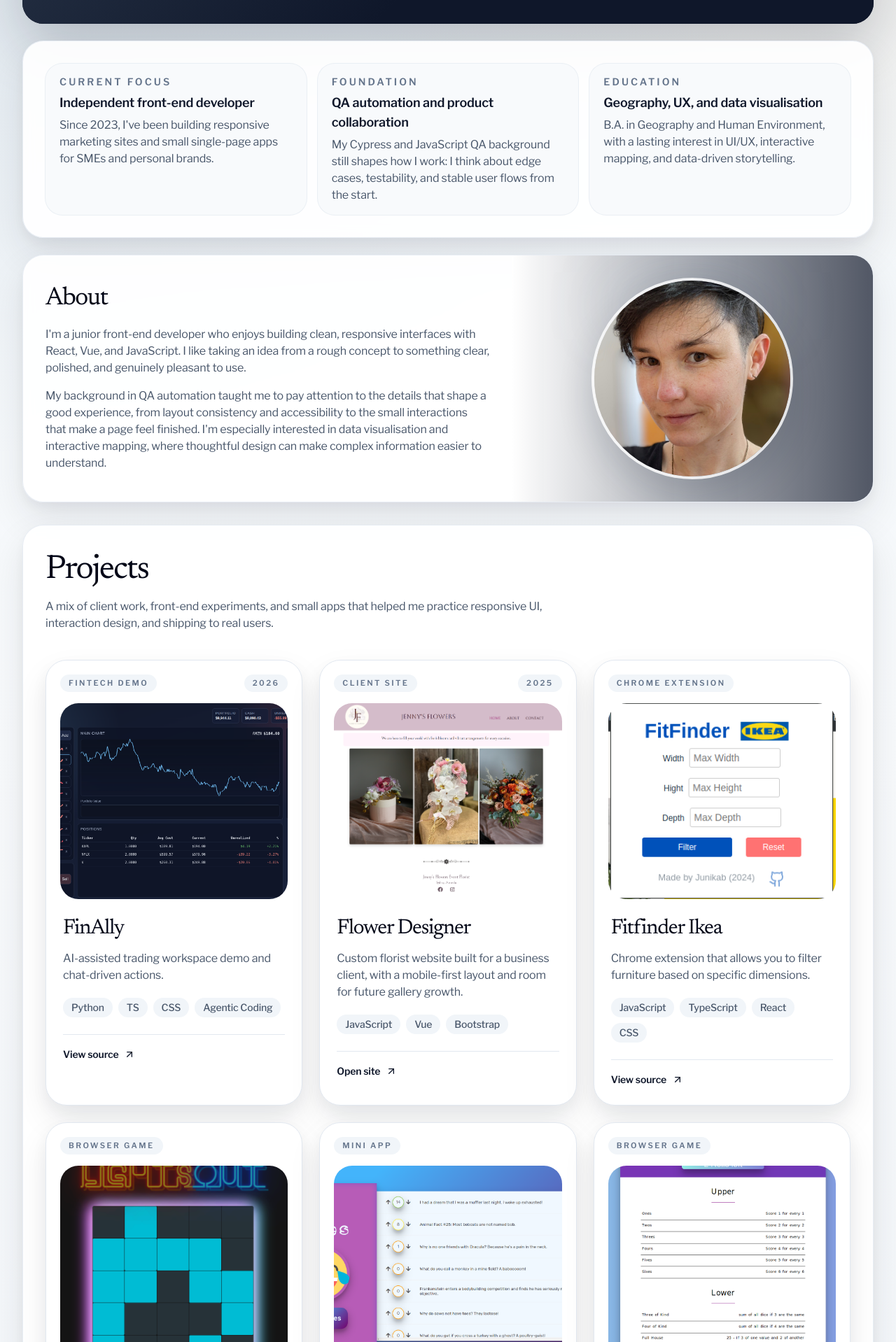
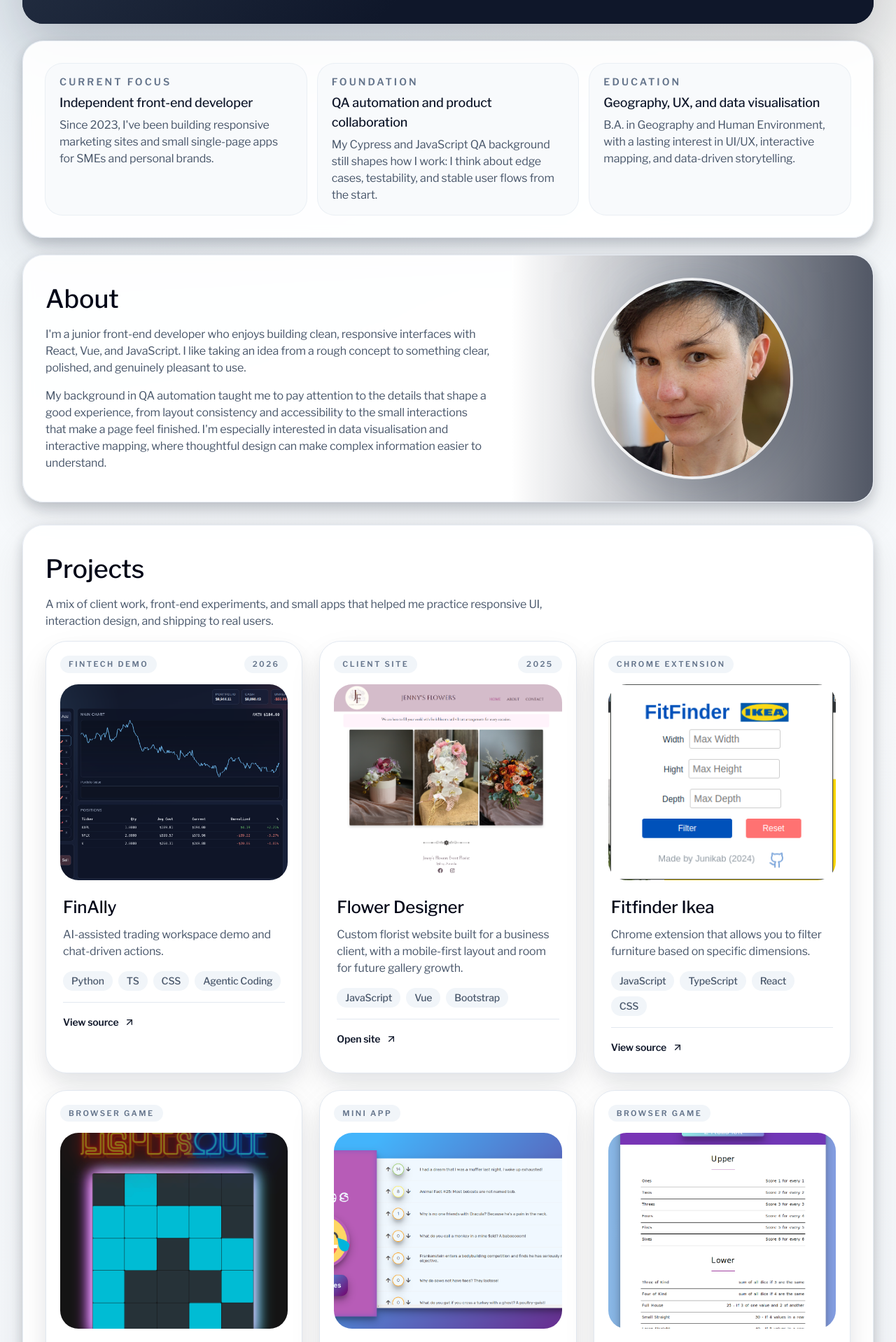
Before and after one commit to Junikab/portfolio, a React (Create React App) app: page / in a window 1280 px wide. Shown: the part 562-2480 px from the top of the page at 70% size. Built offline with nearby package versions, Linux system fonts and the light colour scheme.

Commit message:
refactor layout components and styles for improved consistency and presentation

```diff
--- a/src/components/layout/Experience.js
+++ b/src/components/layout/Experience.js
@@ -26,7 +26,6 @@ function Experience() {
     return (
         <SectionCard>
             <div className="flex flex-col px-6 py-6 sm:px-8 sm:py-8">
-                {/* <h2 className="section-heading">Experience</h2> */}
                 <div className="mt-auto grid gap-4 lg:grid-cols-3">
                     {experienceHighlights.map((item) => (
                         <article
@@ -36,7 +35,7 @@ function Experience() {
                             <p className="text-sm font-semibold uppercase tracking-[0.22em] text-slate-500">
                                 {item.title}
                             </p>
-                            <h3 className="mt-1.5 text-lg font-semibold text-slate-900">
+                            <h3 className="mt-1.5 text-lg font-medium text-slate-900">
                                 {item.heading}
                             </h3>
                             <p className="section-copy mt-1.5">{item.copy}</p>
--- a/src/components/layout/Footer.js
+++ b/src/components/layout/Footer.js
@@ -13,7 +13,7 @@ function Footer() {
             />
             <div className="relative grid grid-cols-1 gap-8 md:grid-cols-3">
                 <div>
-                    <h2 className="font-display text-3xl text-white">
+                    <h2 className="text-3xl font-medium text-white">
                         Building for clarity
                     </h2>
                     <p className="mt-4 text-base leading-7 text-slate-300">
@@ -24,7 +24,7 @@ function Footer() {
                 </div>
 
                 <div>
-                    <h2 className="font-display text-3xl text-white">
+                    <h2 className="text-3xl font-medium text-white">
                         Built with
                     </h2>
                     <ul className="mt-4 space-y-3 text-base leading-7 text-slate-300">
--- a/src/components/layout/Header.js
+++ b/src/components/layout/Header.js
@@ -35,8 +35,8 @@ function HeaderLogo({ Logo, className = "" }) {
 function Header() {
     return (
         <header>
-            <div className="mt-2 text-center lg:text-left">
-                <h1 className="font-display text-[2.75rem] leading-none text-white sm:text-5xl lg:text-[3.4rem]">
+            <div className="text-center lg:text-left">
+                <h1 className="text-[2.75rem] font-medium leading-none text-white sm:text-5xl lg:text-[3.4rem]">
                     Jenny Deygin
                 </h1>
                 <p className="mt-2 text-base font-medium text-slate-200 sm:text-xl">
--- a/src/components/layout/Projects.js
+++ b/src/components/layout/Projects.js
@@ -35,14 +35,14 @@ function ProjectCard({ project }) {
                 />
             </a>
             <div className="flex flex-1 flex-col px-1 pb-1 pt-6">
-                <h3 className="font-display text-3xl leading-tight text-slate-950">
+                <h3 className="text-2xl font-medium leading-tight text-slate-950">
                     {project.title}
                 </h3>
                 <p className="section-copy mt-3">
                     {project.description}
                 </p>
 
-                <ul className="mt-5 flex flex-wrap gap-2">
+                <ul className="mt-4 flex flex-wrap gap-2">
                     {project.tech.map((tech) => (
                         <li key={tech} className="tech-pill">
                             {tech}
@@ -50,7 +50,7 @@ function ProjectCard({ project }) {
                     ))}
                 </ul>
 
-                <div className="mt-6 border-t border-slate-200 pt-4">
+                <div className="mt-4 border-t border-slate-200 pt-4">
                     <a
                         href={project.link}
                         target="_blank"
@@ -71,7 +71,7 @@ function Projects() {
         <section className="surface-card px-6 py-8 sm:px-8 sm:py-10">
             <div className="mx-auto">
                 <div className="max-w-3xl">
-                    <h2 className="font-display text-4xl leading-tight text-slate-950 sm:text-5xl">
+                    <h2 className="text-4xl font-medium leading-tight text-slate-950">
                         Projects
                     </h2>
                     <p className="section-copy mt-4">
@@ -81,7 +81,7 @@ function Projects() {
                     </p>
                 </div>
 
-                <div className="mt-10 grid grid-cols-1 gap-6 md:grid-cols-2 xl:grid-cols-3">
+                <div className="mt-4 grid grid-cols-1 gap-6 md:grid-cols-2 xl:grid-cols-3">
                     {projectsData.map((project) => (
                         <ProjectCard key={project.id} project={project} />
                     ))}
--- a/src/index.css
+++ b/src/index.css
@@ -54,11 +54,11 @@ code {
     }
 
     .surface-card {
-        @apply relative overflow-hidden rounded-[30px] border border-slate-200/80 bg-white/[0.92] shadow-[0_8px_18px_rgba(15,23,42,0.05),0_24px_56px_rgba(15,23,42,0.09)] transition-shadow duration-300 hover:shadow-[0_12px_24px_rgba(15,23,42,0.07),0_30px_68px_rgba(15,23,42,0.11)] backdrop-blur;
+        @apply relative overflow-hidden rounded-[30px] border border-slate-200/80 bg-white/[0.92] shadow-[0_8px_18px_rgba(15,23,42,0.2),0_24px_56px_rgba(15,23,42,0.09)] transition-shadow duration-300 hover:shadow-[0_12px_24px_rgba(15,23,42,0.07),0_30px_68px_rgba(15,23,42,0.11)] backdrop-blur;
     }
 
     .section-heading {
-        @apply font-display text-4xl leading-tight text-slate-950;
+        @apply text-4xl font-medium leading-tight text-slate-950;
     }
 
     .section-copy {
```
